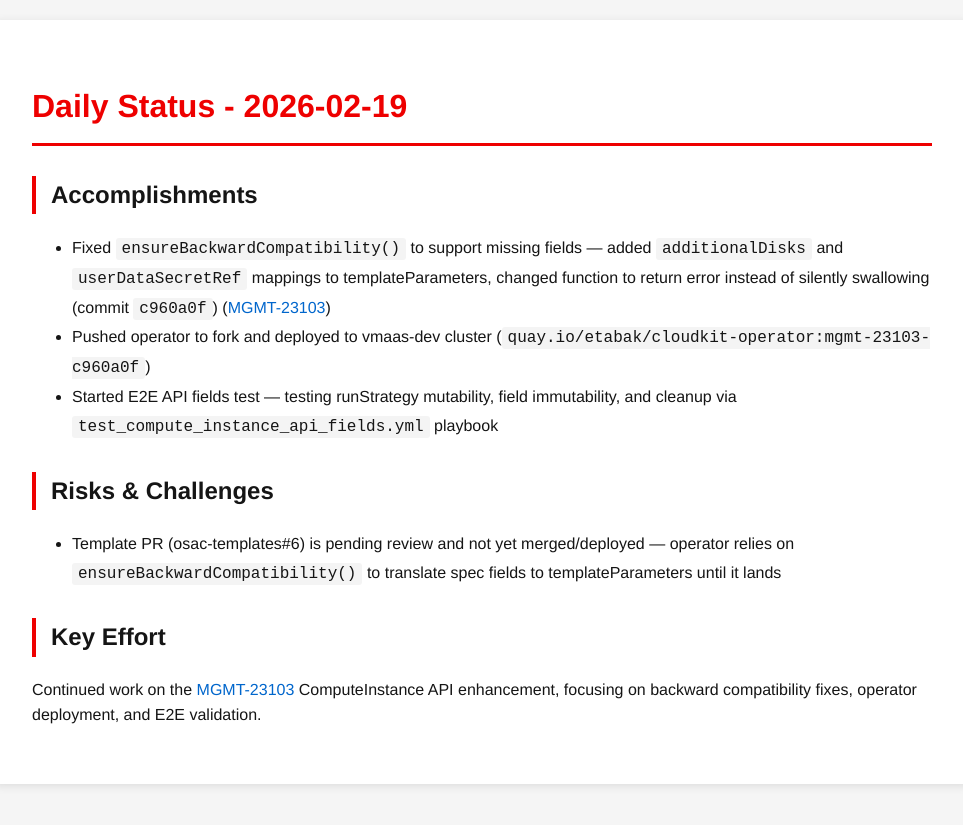
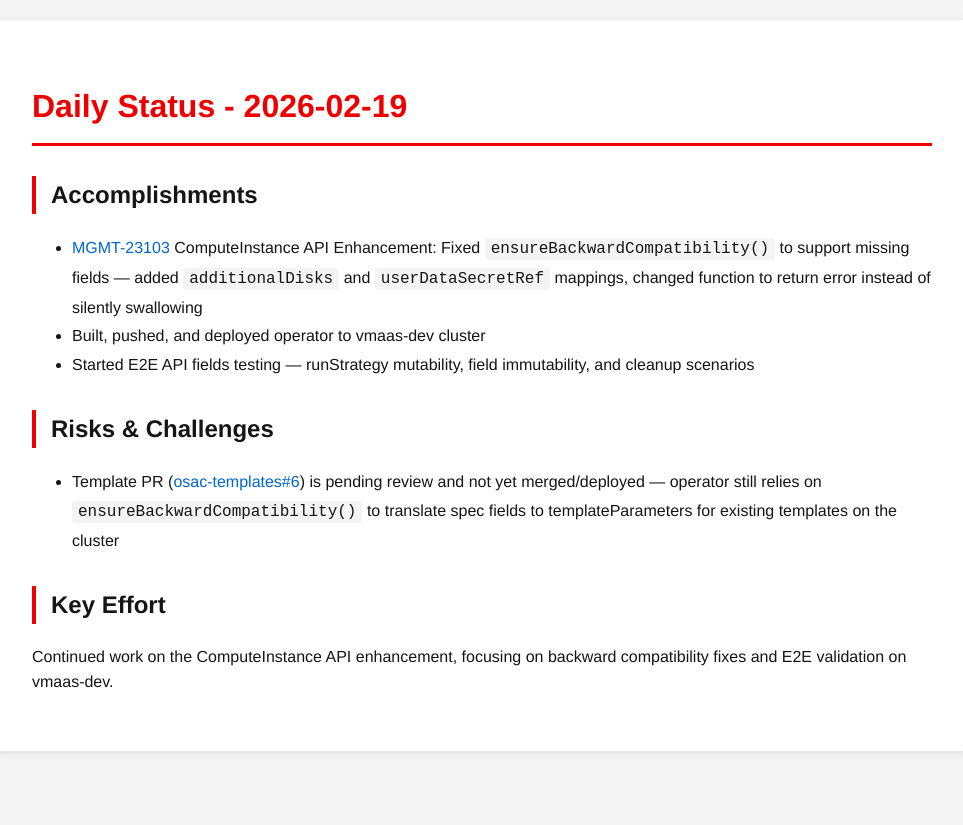
Before and after one commit to tzvatot/daily-status, a Jekyll site: the page built from 2026-02-19.md, in a window 1280 px wide. Shown: the top 825 px of the page, without its empty margins (158-1121 px from the left). Built offline with Jekyll 4.4.1, drawn with Linux system fonts in a browser that asks for light colours.

Commit message:
Daily status update - 2026-02-19

```diff
--- a/2026-02-19.md
+++ b/2026-02-19.md
@@ -7,12 +7,12 @@
 # Daily Status - 2026-02-19
 
 ## Accomplishments
-- Fixed `ensureBackwardCompatibility()` to support missing fields — added `additionalDisks` and `userDataSecretRef` mappings to templateParameters, changed function to return error instead of silently swallowing (commit `c960a0f`) ([MGMT-23103](https://issues.redhat.com/browse/MGMT-23103))
-- Pushed operator to fork and deployed to vmaas-dev cluster (`quay.io/etabak/cloudkit-operator:mgmt-23103-c960a0f`)
-- Started E2E API fields test — testing runStrategy mutability, field immutability, and cleanup via `test_compute_instance_api_fields.yml` playbook
+- [MGMT-23103](https://issues.redhat.com/browse/MGMT-23103) ComputeInstance API Enhancement: Fixed `ensureBackwardCompatibility()` to support missing fields — added `additionalDisks` and `userDataSecretRef` mappings, changed function to return error instead of silently swallowing
+- Built, pushed, and deployed operator to vmaas-dev cluster
+- Started E2E API fields testing — runStrategy mutability, field immutability, and cleanup scenarios
 
 ## Risks & Challenges
-- Template PR (osac-templates#6) is pending review and not yet merged/deployed — operator relies on `ensureBackwardCompatibility()` to translate spec fields to templateParameters until it lands
+- Template PR ([osac-templates#6](https://github.com/osac-project/osac-templates/pull/6)) is pending review and not yet merged/deployed — operator still relies on `ensureBackwardCompatibility()` to translate spec fields to templateParameters for existing templates on the cluster
 
 ## Key Effort
-Continued work on the [MGMT-23103](https://issues.redhat.com/browse/MGMT-23103) ComputeInstance API enhancement, focusing on backward compatibility fixes, operator deployment, and E2E validation.
+Continued work on the ComputeInstance API enhancement, focusing on backward compatibility fixes and E2E validation on vmaas-dev.
```
